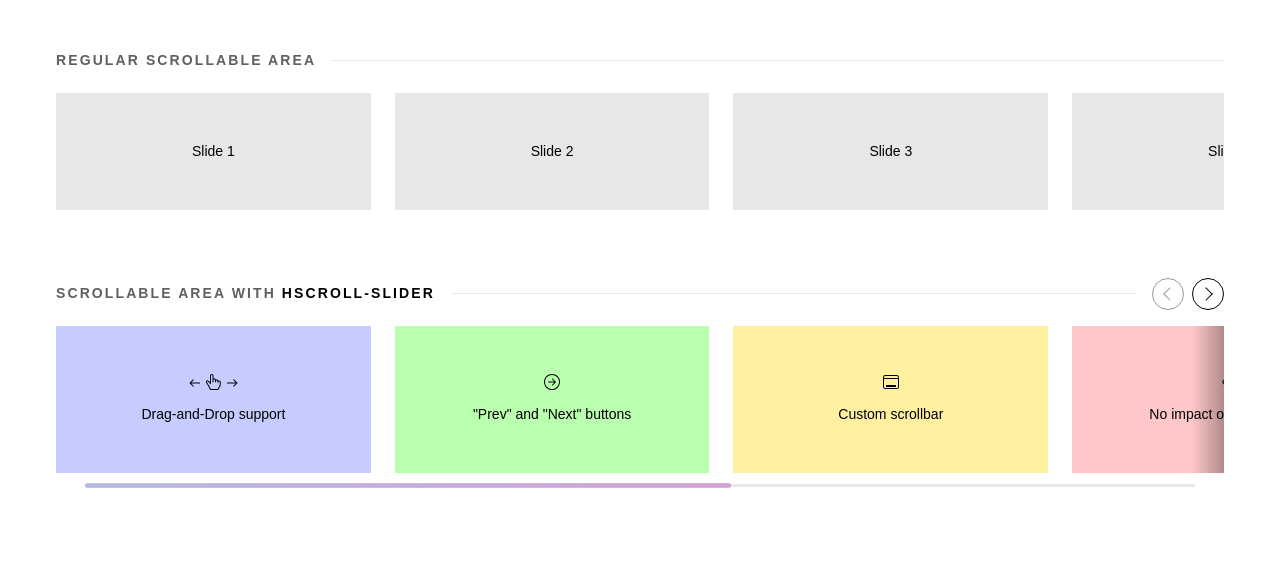
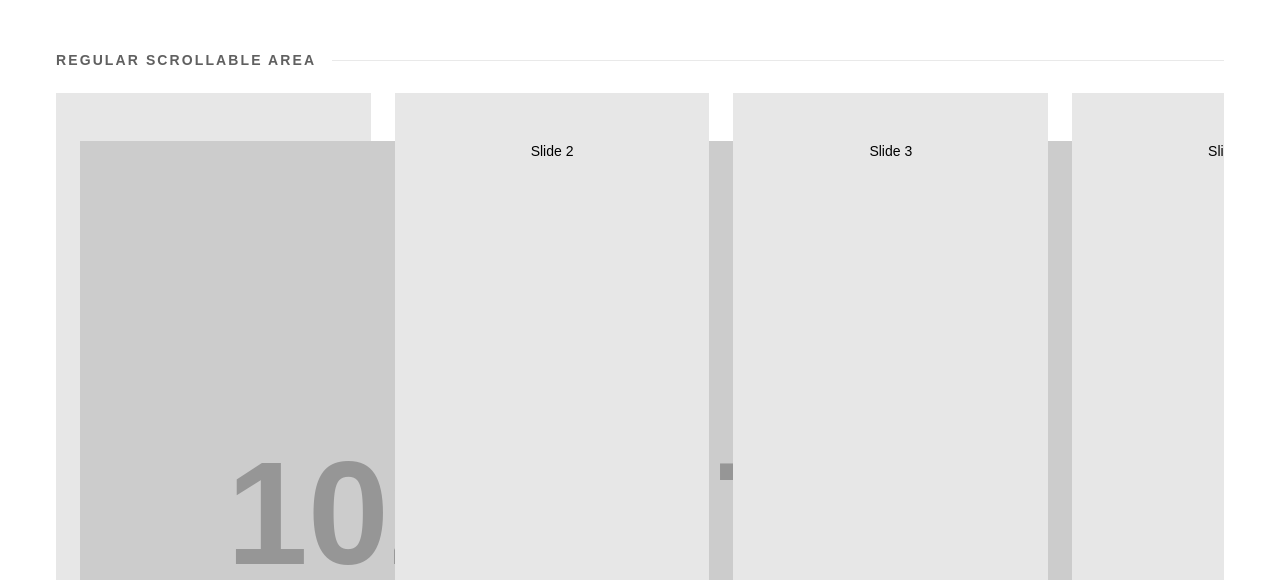
Before and after one commit to EvgeniyMukhamedjanov/hscroll-slider, a website: page index.html in a window 1280 px wide. Shown: the part 189-769 px from the top of the page. Drawn offline with Linux system fonts and the light colour scheme; placeholder pictures from the web are drawn by us.

Commit message:
Test first screen lazyload

```diff
--- a/index.html
+++ b/index.html
@@ -482,7 +482,9 @@
     <div class="slider">
       <div class="scrollable-area">
         <div class="slides-list">
-          <div class="slide">Slide 1</div>
+          <div class="slide">
+            <img src="https://placehold.co/1024x768" loading="lazy" width="1024" height="768" />
+          </div>
           <div class="slide">Slide 2</div>
           <div class="slide">Slide 3</div>
           <div class="slide">Slide 4</div>
```
